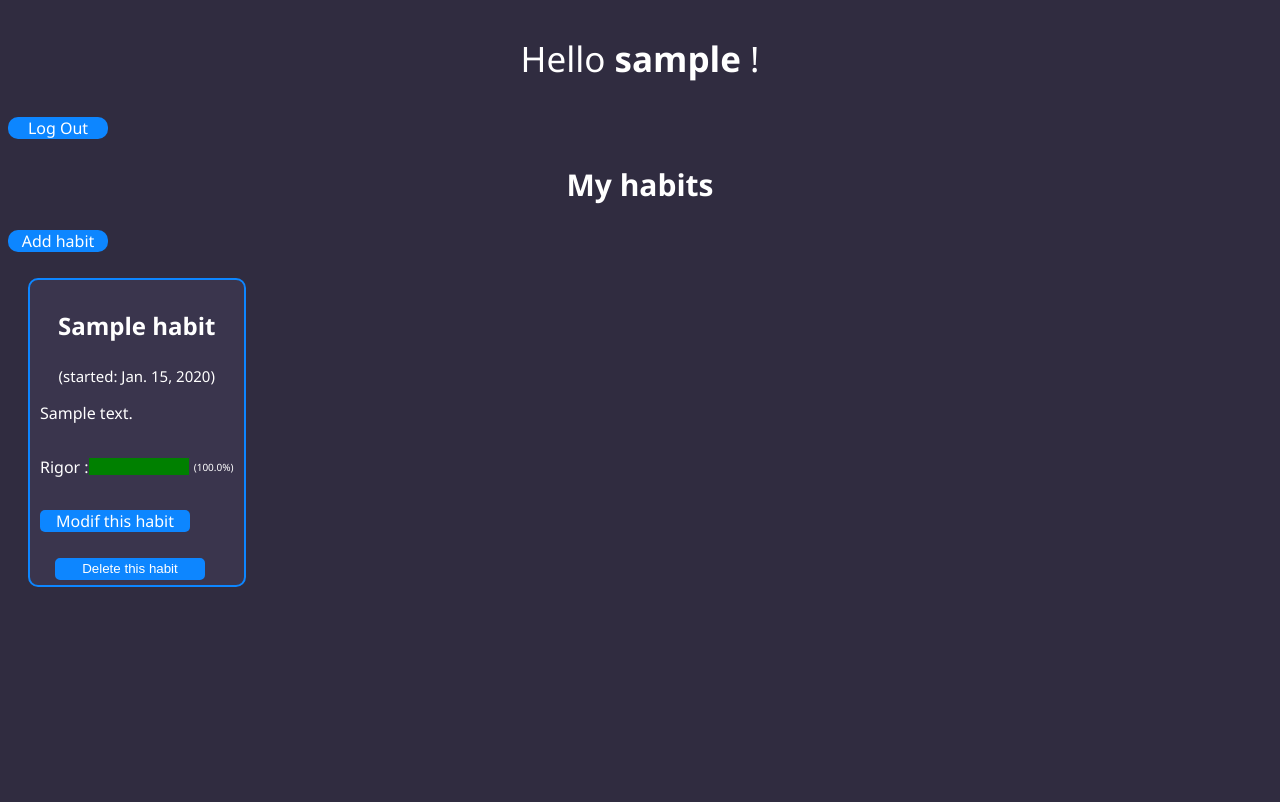
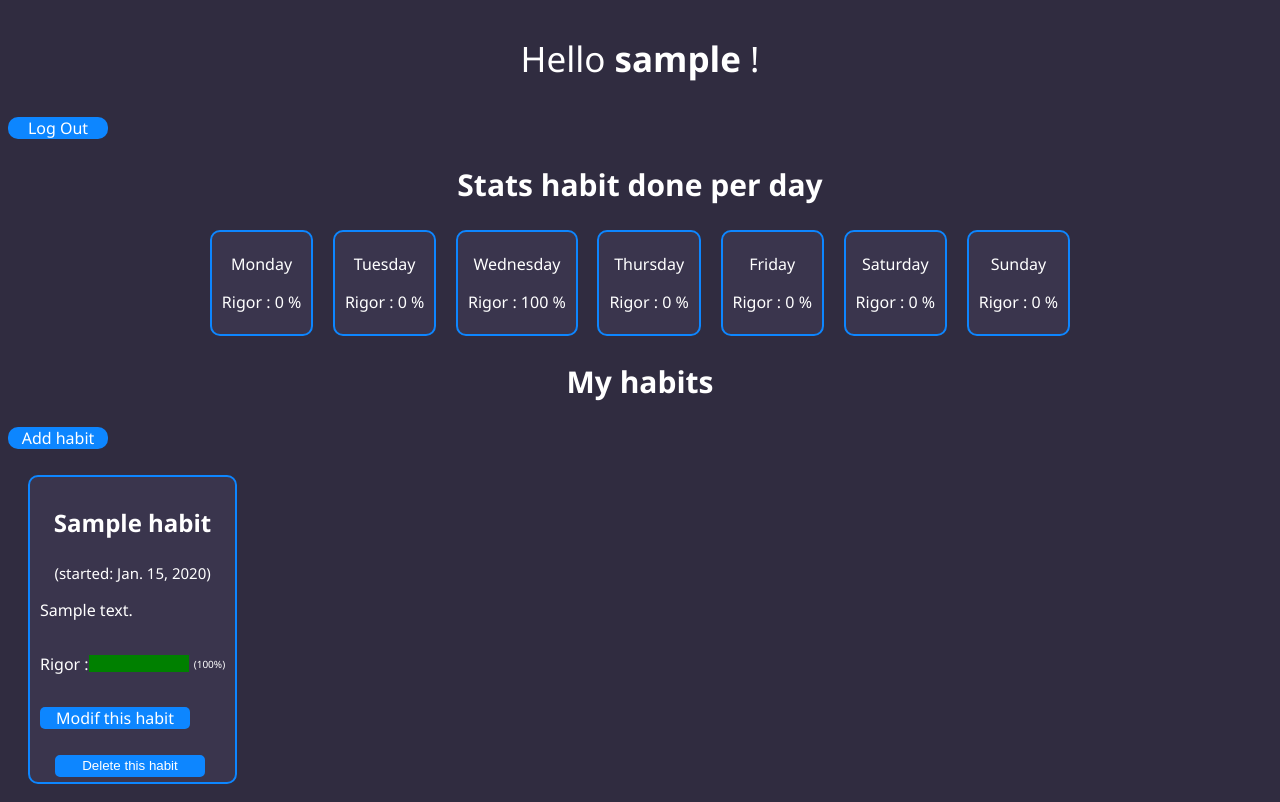
Before and after one commit to Nakatox/django-habits, a Django app: page /habits/ in a window 1280 px wide. Before the commit the page ends 587 px from the top, so only its background shows below. Run offline with Django 3.2, Linux system fonts and the light colour scheme; a user stored in the database is signed in; data comes from the database, SQL or seed files in the repository; tables that the repository leaves empty hold one stand-in row (values such as "Sample post").

Commit message:
add stats per day

```diff
--- a/habits/static/habits/style.css
+++ b/habits/static/habits/style.css
@@ -152,3 +152,7 @@ input[type="checkbox"] {
     justify-content: center;
     margin-top: 15px;
 }
+.days-stats{
+    display: flex;
+    flex-direction: row;
+}
--- a/habits/templates/habits/index.html
+++ b/habits/templates/habits/index.html
@@ -15,6 +15,59 @@
 
             <p class="user_name">Hello <span>{{ user.username }}</span> !</p>
             <p class="logout"><a href="{% url 'logout' %}">Log Out</a></p>
+            <h2 class="title_all_habit">Stats habit done per day</h2>
+
+            <div class="days-stats" style="display: flex; align-self:center; text-align:center; justify-content:space-around; margin:0 15vw">
+                {% for e in statsPerday %}
+                    {% if e == 0 %}
+                    <div style="background-color:#3a354d;border:solid #0D86FF 2px; padding: 5px 10px; border-radius:10px">
+                        <p>Monday</p>
+                        <p>Rigor : {{statsPerday|index:e|index:1}} %</p>
+                    </div>
+                    {% endif %}
+                    {% if e == 1 %}
+                    <div style="background-color:#3a354d;border:solid #0D86FF 2px; padding: 5px 10px; border-radius:10px">
+                        <p>Tuesday</p>
+                        <p>Rigor : {{statsPerday|index:e|index:1}} %</p>
+                    </div>
+
+                    {% endif %}
+                    {% if e == 2 %}
+                    <div style="background-color:#3a354d;border:solid #0D86FF 2px; padding: 5px 10px; border-radius:10px">
+                        <p>Wednesday</p>
+                        <p>Rigor : {{statsPerday|index:e|index:1}} %</p>
+                    </div>
+                    {% endif %}
+                    {% if e == 3 %}
+                    <div style="background-color:#3a354d;border:solid #0D86FF 2px; padding: 5px 10px; border-radius:10px">
+                        <p>Thursday</p>
+                        <p>Rigor : {{statsPerday|index:e|index:1}} %</p>
+                    </div>
+
+                    {% endif %}
+                    {% if e == 4 %}
+                    <div style="background-color:#3a354d;border:solid #0D86FF 2px; padding: 5px 10px; border-radius:10px">
+                        <p>Friday</p>
+                        <p>Rigor : {{statsPerday|index:e|index:1}} %</p>
+                    </div>
+
+                    {% endif %}
+                    {% if e == 5 %}
+                    <div style="background-color:#3a354d;border:solid #0D86FF 2px; padding: 5px 10px; border-radius:10px">
+                        <p>Saturday</p>
+                        <p>Rigor : {{statsPerday|index:e|index:1}} %</p>
+                    </div>
+
+                    {% endif %}
+                    {% if e == 6 %}
+                    <div style="background-color:#3a354d;border:solid #0D86FF 2px; padding: 5px 10px; border-radius:10px">
+                        <p>Sunday</p>
+                        <p>Rigor : {{statsPerday|index:e|index:1}} %</p>
+                    </div>
+
+                    {% endif %}
+                {% endfor %}
+            </div>
             <h2 class="title_all_habit">My habits</h2>
             <p class="logout"><a href="{% url 'add-habit' %}">Add habit</a></p>
             <div class="habit_container">
@@ -60,6 +113,7 @@
                 {% endfor %}
             </div>
 
+
         {% else %}
 
             <p class="title_all_habit">You are not logged in</p>
--- a/habits/views.py
+++ b/habits/views.py
@@ -18,6 +18,7 @@ def index(request):
         nbDone = {}
         nbState = {}
         stats = {}
+        statsPerday = {0:{1:0,2:0},1:{1:0,2:0},2:{1:0,2:0},3:{1:0,2:0},4:{1:0,2:0},5:{1:0,2:0},6:{1:0,2:0}}
 
         habits = Habit.objects.filter(user_id = request.user.id)
 
@@ -47,7 +48,9 @@ def index(request):
             b = same_week(a, today)
             if e.date <= today:
                 nbState[e.habit_id].update({e.id: e.is_done})
+                statsPerday[e.date.weekday()][2] += 1
             if e.is_done == 1:
+                statsPerday[e.date.weekday()][1] += 1
                 nbDone[e.habit_id].update({e.id: e.is_done})
 
             nbDone.update({})
@@ -56,11 +59,17 @@ def index(request):
 
         for habit in habits:
             if len(nbState[habit.id]) > 0:
-                stats.update({habit.id : (len(nbDone[habit.id])*100)/len(nbState[habit.id])})
+                stats.update({habit.id : round((len(nbDone[habit.id])*100)/len(nbState[habit.id]))})
             else:
                 stats.update({habit.id : 0})
 
-    return render(request, "habits/index.html",{'stats':stats,'timeLeft':timeLeft,'everyDay': everyDay,'everyDayEWeek':everyDayEWeek,'everyWeeks':everyWeeks,'habits': habits, 'is_done':is_done, 'tab':tab, 'date_now': today, 'weeksOfState': weeksOfState})
+        for e in statsPerday:
+            if statsPerday[e][2] != 0 and statsPerday[e][1] != 0:
+                statsPerday[e][1] = round(statsPerday[e][1]*100/statsPerday[e][2])
+            else:
+                statsPerday[e][1] = 0
+
+    return render(request, "habits/index.html",{'statsPerday':statsPerday,'stats':stats,'timeLeft':timeLeft,'everyDay': everyDay,'everyDayEWeek':everyDayEWeek,'everyWeeks':everyWeeks,'habits': habits, 'is_done':is_done, 'tab':tab, 'date_now': today, 'weeksOfState': weeksOfState})
 
 
 def delete(request):
```
